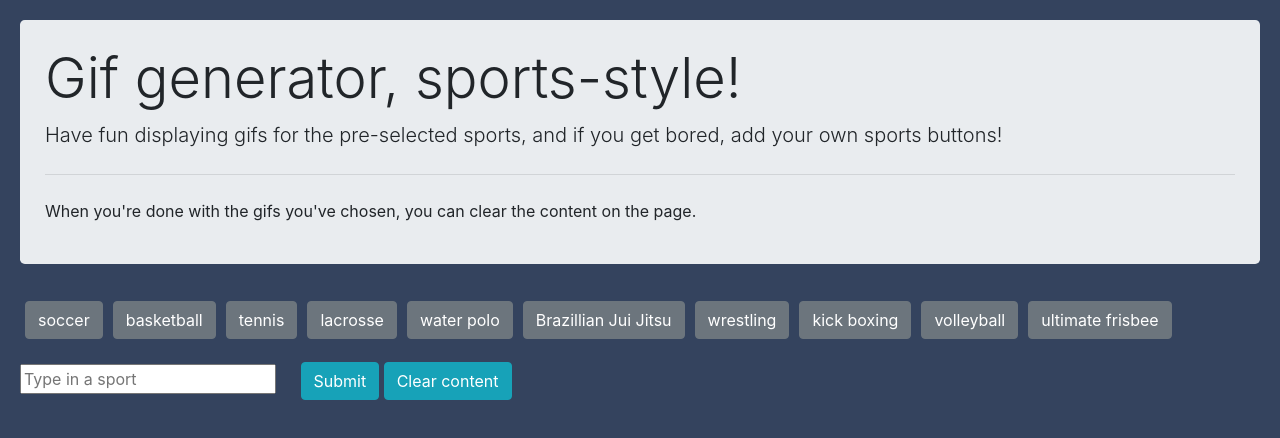
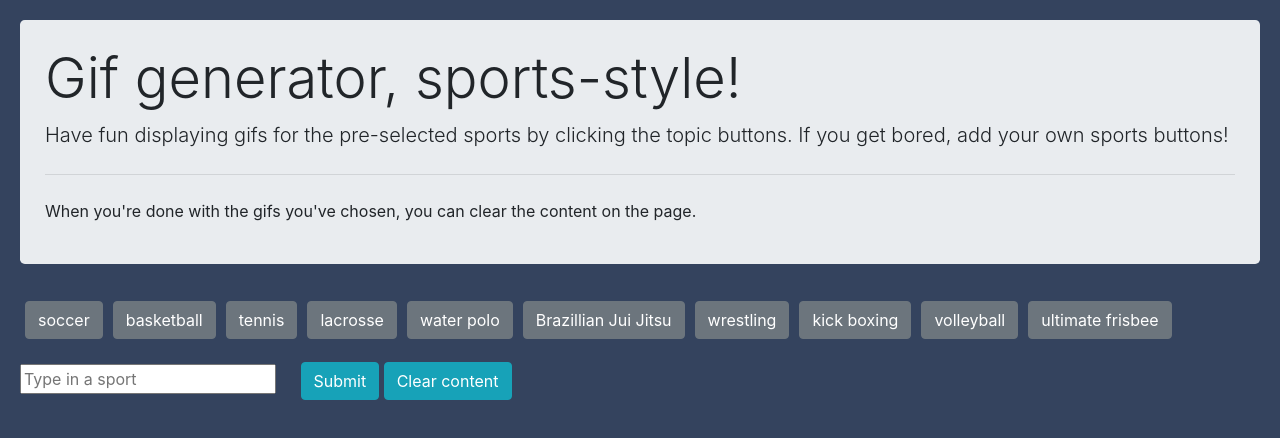
Before and after one commit to chrislucynski/Giftastic, a plain HTML site: page index.html in a window 1280 px wide. Drawn offline with nearby package versions, Linux system fonts and the light colour scheme.

Commit message:
Updated Jumbotron content

```diff
--- a/index.html
+++ b/index.html
@@ -14,7 +14,7 @@
 <body>
     <div class="jumbotron">
         <h1 class="display-4">Gif generator, sports-style!</h1>
-        <p class="lead">Have fun displaying gifs for the pre-selected sports, and if you get bored, add your own sports buttons!</p>
+        <p class="lead">Have fun displaying gifs for the pre-selected sports by clicking the topic buttons. If you get bored, add your own sports buttons!</p>
         <hr class="my-4">
         <p>When you're done with the gifs you've chosen, you can clear the content on the page.</p>
     </div>
```
